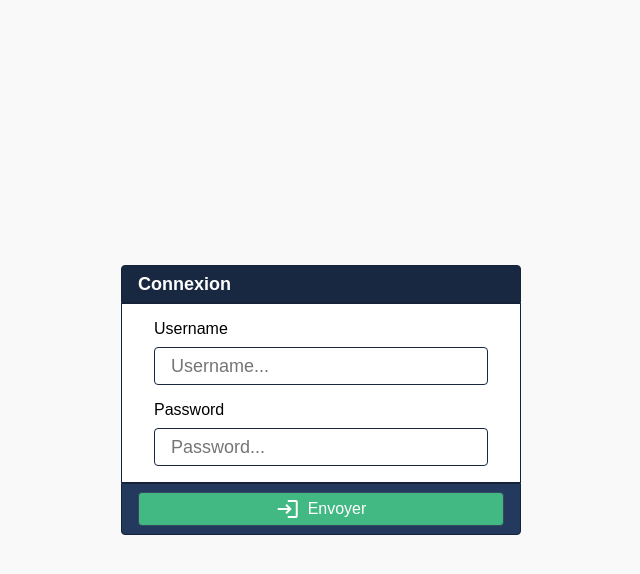
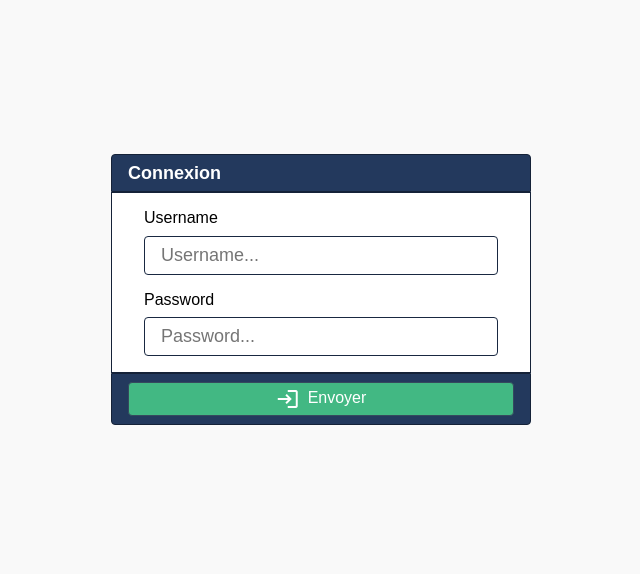
Before and after one commit to MMK-13/erp-front, a Vue app: page / in a window 1280 px wide. Shown: the top 574 px of the page, without its empty margins (319-959 px from the left). Built offline with nearby package versions, Linux system fonts and the light colour scheme; a web font is replaced by a local one.

Commit message:
Update to use CardComponent

```diff
--- a/src/components/LoginBox.vue
+++ b/src/components/LoginBox.vue
@@ -1,11 +1,11 @@
 <template>
-	<div class="card">
+	<div style="margin-top: -240px;">
 		<AlertInfo :text="alert.text" :type="alert.type" v-model:show="showAlert" />
-		<div class="card__header">
+		<CardComponent style="width: 420px;">
+			<template #header>
 				Connexion
-		</div>
-		<div class="card__body">
-
+			</template>
+			<template #body>
 				<InputField
 					name="username"
 					label="Username"
@@ -18,15 +18,15 @@
 					type="password"
 					placeholder="Password..."
 					v-model:value="password" />
-		</div>
-		<div class="card__footer">
+			</template>
+			<template #footer>
 				<InputButton
 					text="Envoyer"
 					icon="login"
 					classes="primary block"
-			@click="submit"
-			/>
-		</div>
+					@click="submit" />
+			</template>
+		</CardComponent>
 	</div>
 </template>
 
@@ -34,11 +34,13 @@
 	import InputField from './forms/InputField'
 	import InputButton from './forms/InputButton'
 	import AlertInfo from './forms/AlertInfo'
+	import CardComponent from './forms/CardComponent'
 	import { mapGetters, mapActions } from 'vuex'
 
 	export default {
 		name: 'LoginBox',
 		components: {
+			CardComponent,
 			InputField,
 			InputButton,
 			AlertInfo,
@@ -113,40 +115,3 @@
 		},
 	}
 </script>
-
-<style scoped>
-	.card {
-		display: grid;
-		grid-template-rows: auto 1fr auto;
-		/* A supprimer plutard  */
-		width: 400px;
-	}
-	.card__header {
-		font-size: 18px;
-		font-weight: 700;
-		border-top-left-radius: 4px;
-		border-top-right-radius: 4px;
-		border: 1px solid #152238;
-		background-color: #192841;
-		color: #FFF;
-		padding: 8px 16px;
-	}
-	.card__footer {
-		font-size: 18px;
-		font-weight: 700;
-		border-bottom-left-radius: 4px;
-		border-bottom-right-radius: 4px;
-		border: 1px solid #152238;
-		background-color: #23395D;
-		color: #FFF;
-		padding: 8px 16px;
-	}
-	.card__body {
-		background-color: #FFF;
-		display: flex;
-		flex-direction: column;
-		gap: 16px;
-		padding: 16px 32px;
-		border: 1px solid #152238;
-	}
-</style>
```
Lines whose indentation alone changed are shown as unchanged.
